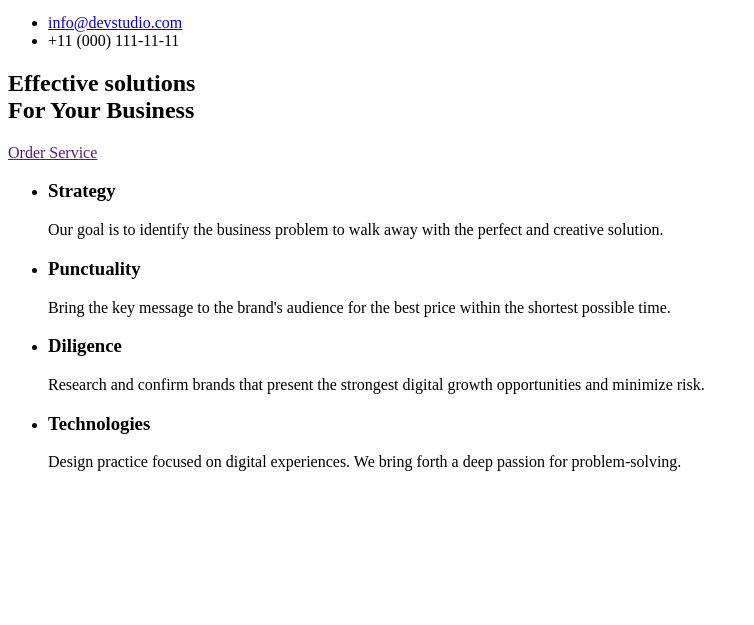
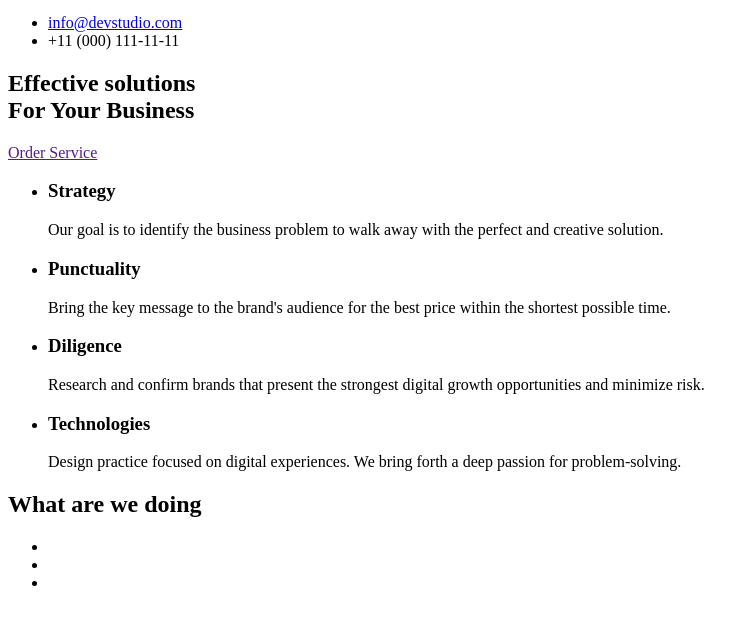
Before and after one commit to ColonelMelnyk/Homework_H, a plain HTML site: page index.html in a window 1280 px wide. Shown: the part 123-748 px from the top of the page, without its empty margins (0-754 px from the left). Drawn offline with Linux system fonts and the light colour scheme.

Commit message:
pt2(img)

```diff
--- a/index.html
+++ b/index.html
@@ -49,5 +49,13 @@
             </li>
         </ul>
     </section>
+    <section>
+        <h1> What are we doing</h1>
+        <ul>
+            <li><img src = "" alt =""></li>
+            <li></li>
+            <li></li>
+        </ul>
+    </section>
 </body>
 </html>
```
Also changed, not shown: images/Image1.jpg (added), images/Image2.jpg (added), images/Image3.jpg (added).
